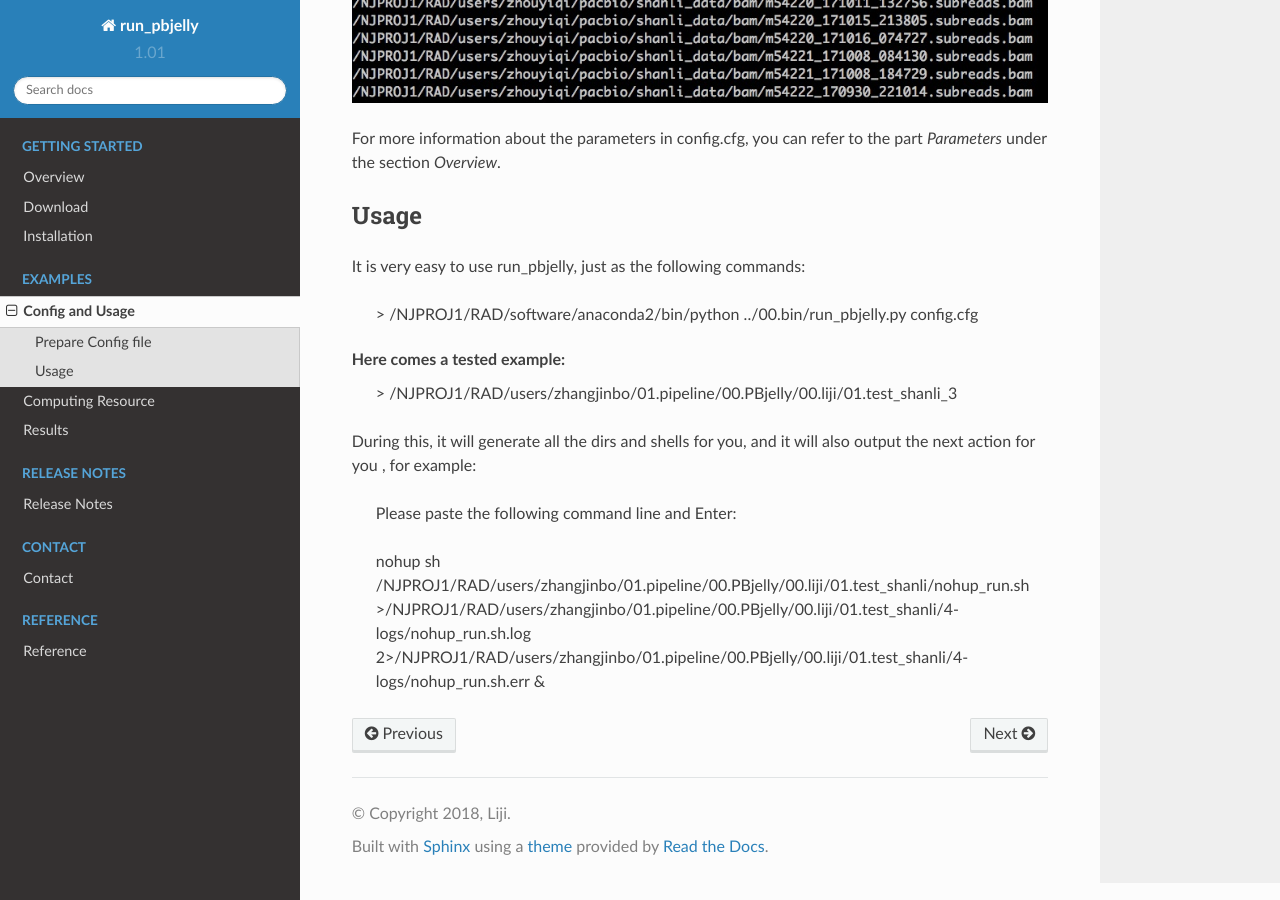
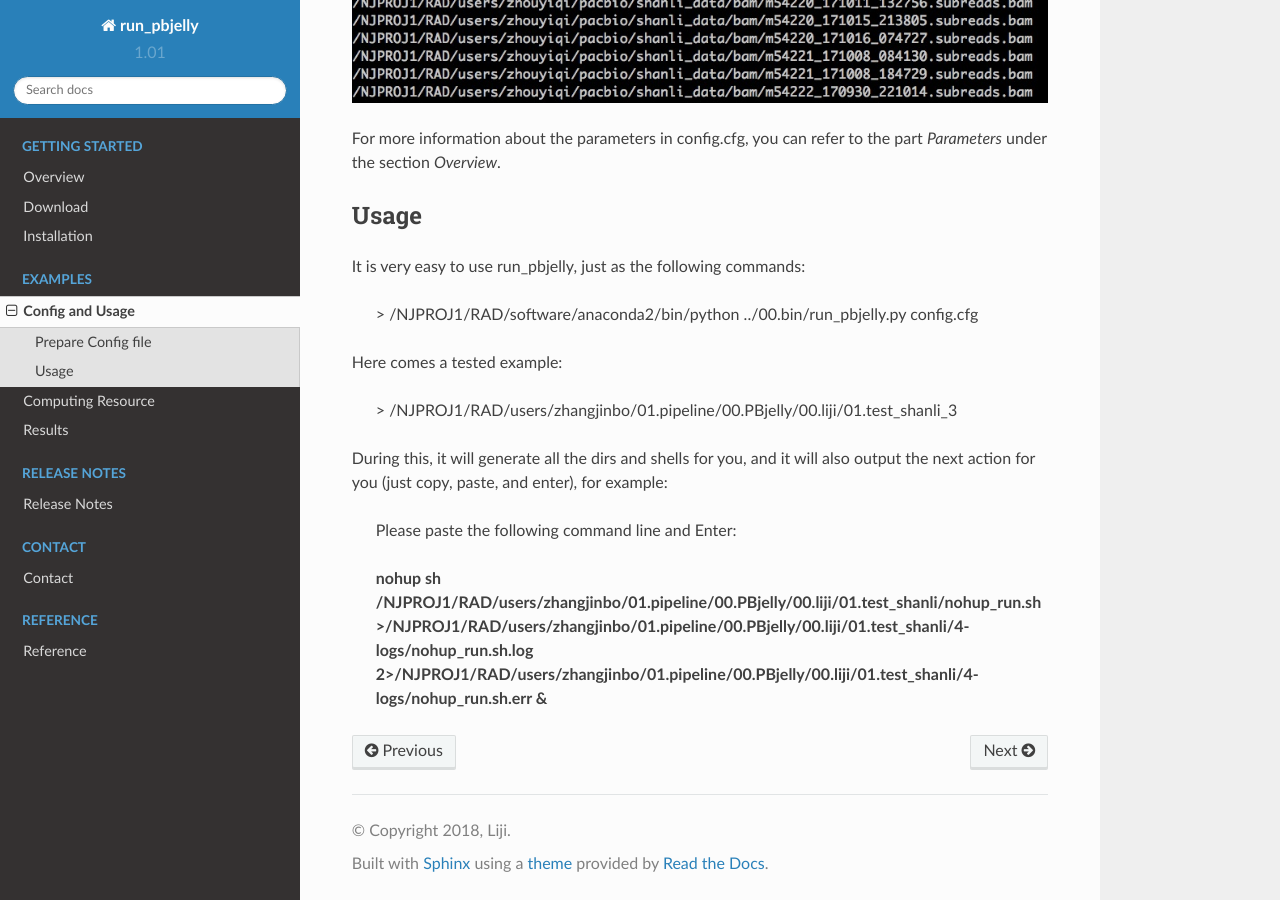
Before and after one commit to bitcometz/run_pbjelly, a Sphinx documentation site: the page built from source/config.rst, in a window 1280 px wide and 900 px high, scrolled down 827 px. Built offline with Sphinx 7.4.7 and the Read the Docs theme 2.0.0, drawn with Linux system fonts in a browser that asks for light colours.

Commit message:
Add files via upload

```diff
--- a/source/config.rst
+++ b/source/config.rst
@@ -16,7 +16,6 @@
 An example of the config.cfg was stored in the cluster:
 
    > /NJPROJ1/RAD/users/zhangjinbo/01.pipeline/00.PBjelly/00.liji/01.test_shanli_3/config.cfg
-
 
 
 Here, in the config.cfg, the reads.list store all the paths for the long reads files, for example:
@@ -38,10 +37,11 @@
    > /NJPROJ1/RAD/software/anaconda2/bin/python  ../00.bin/run_pbjelly.py  config.cfg
 
 Here comes a tested example:
+
    > /NJPROJ1/RAD/users/zhangjinbo/01.pipeline/00.PBjelly/00.liji/01.test_shanli_3
 
-During this, it will generate all the dirs and shells for you, and it will also output the next action for you , for example:
+During this, it will generate all the dirs and shells for you, and it will also output the next action for you (just copy, paste, and enter), for example:
 
    Please paste the following command line and Enter:
 
-   nohup sh /NJPROJ1/RAD/users/zhangjinbo/01.pipeline/00.PBjelly/00.liji/01.test_shanli/nohup_run.sh >/NJPROJ1/RAD/users/zhangjinbo/01.pipeline/00.PBjelly/00.liji/01.test_shanli/4-logs/nohup_run.sh.log 2>/NJPROJ1/RAD/users/zhangjinbo/01.pipeline/00.PBjelly/00.liji/01.test_shanli/4-logs/nohup_run.sh.err &
+   **nohup sh /NJPROJ1/RAD/users/zhangjinbo/01.pipeline/00.PBjelly/00.liji/01.test_shanli/nohup_run.sh >/NJPROJ1/RAD/users/zhangjinbo/01.pipeline/00.PBjelly/00.liji/01.test_shanli/4-logs/nohup_run.sh.log 2>/NJPROJ1/RAD/users/zhangjinbo/01.pipeline/00.PBjelly/00.liji/01.test_shanli/4-logs/nohup_run.sh.err &**
--- a/source/contact.rst
+++ b/source/contact.rst
@@ -2,4 +2,4 @@
 ================================================================================
 
 If you have questions, or you have discovered a bug or have a feature request, you can email liji@novogene.com
-or zhangjinbo@novogene.com, zhouyiqi@novogene.com
+or zhangjinbo@novogene.com
--- a/source/download.rst
+++ b/source/download.rst
@@ -10,6 +10,7 @@
    > /NJPROJ1/RAD/users/zhangjinbo/01.pipeline/00.PBjelly/00.liji/00.bin
 
 Aliyun:
-/ALNAS01/software/PUBLIC/run_pbjelly/00.bin
+
+   > /ALNAS01/software/PUBLIC/run_pbjelly/00.bin
 
 And sorry, you cannot download the code file from the website. The run_pbjelly package were in-house used and you can contact us to get the right to use it. Our way of contact can be found in the following content.
--- a/source/reference.rst
+++ b/source/reference.rst
@@ -5,3 +5,5 @@
 
 
 Chaisson M, Tesler G. Mapping single molecule sequencing reads using basic local alignment with successive refinement (BLASR): application and theory[J]. BMC Bioinformatics, 2012, 13(1): 238-238.
+
+ Xiao,C.L., Chen,Y., Xie,S.Q., Chen,K.N., Wang,Y., Han,Y., Luo,F. and Xie,Z. (2017) MECAT: fast mapping, error correction, and denovo assembly for single-molecule sequencing reads. Nat. Methods, 14, 1072–1074.
```
